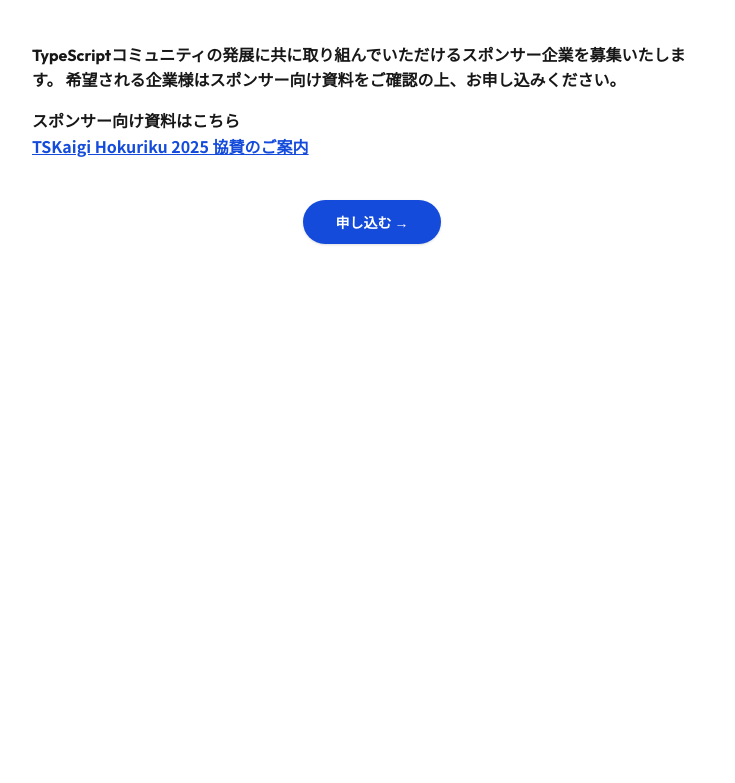
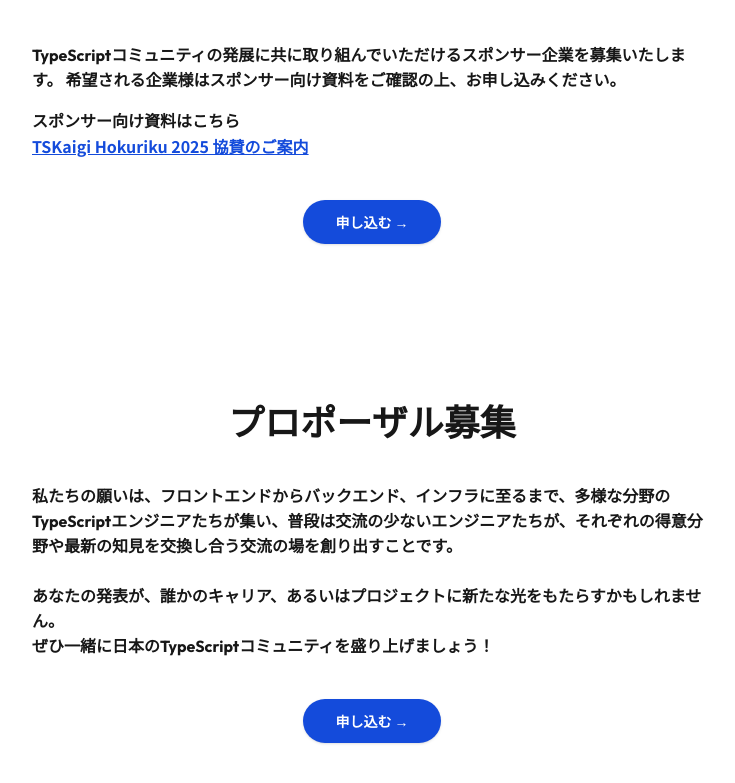
Before and after one commit to tskaigi/hokuriku-web-site, a Next.js app: page / in a window 1280 px wide. Shown: the part 963-1746 px from the top of the page, without its empty margins (268-1003 px from the left). Before the commit the page ends 1303 px from the top, so only its background shows below. Built offline with nearby package versions, Linux system fonts and the light colour scheme.

Commit message:
feat: add CfpRecruitment section

```diff
--- a/src/app/page.tsx
+++ b/src/app/page.tsx
@@ -1,3 +1,4 @@
+import { CfpRecruitment } from "@/components/cfp-recruitment";
 import { CountdownTimer } from "@/components/countdown-timer";
 import { SponsorRecruitment } from "@/components/sponsor-recruitment";
 import { ChevronDown } from "lucide-react";
@@ -55,8 +56,8 @@ const Home = () => {
         </div>
       </div>
 
-      {/* Sponsor Section */}
       <SponsorRecruitment />
+      <CfpRecruitment />
     </main>
   );
 };
--- /dev/null
+++ b/src/components/cfp-recruitment.tsx
@@ -0,0 +1,41 @@
+import Link from "next/link";
+
+export const CfpRecruitment = () => {
+  return (
+    <section
+      aria-labelledby="cfp-heading"
+      className="mx-auto w-full max-w-screen-md px-6 pt-10 pb-24 text-center lg:pt-14"
+    >
+      <h2
+        id="cfp-heading"
+        className="font-noto text-center text-[32px] leading-[48px] font-bold tracking-[-1.2%] lg:text-4xl"
+      >
+        プロポーザル募集
+      </h2>
+
+      <div className="mx-auto mt-10 max-w-[680px] space-y-10 text-left">
+        <div>
+          <div className="px-0 leading-[25px] font-bold tracking-[-0.75%]">
+            <p>
+              私たちの願いは、フロントエンドからバックエンド、インフラに至るまで、多様な分野のTypeScriptエンジニアたちが集い、普段は交流の少ないエンジニアたちが、それぞれの得意分野や最新の知見を交換し合う交流の場を創り出すことです。
+            </p>
+            <br />
+            <p>
+              あなたの発表が、誰かのキャリア、あるいはプロジェクトに新たな光をもたらすかもしれません。
+            </p>
+            <p>ぜひ一緒に日本のTypeScriptコミュニティを盛り上げましょう！</p>
+          </div>
+        </div>
+
+        <div className="mt-10 flex justify-center">
+          <Link
+            href="https://docs.google.com/forms/d/e/1FAIpQLScPI8DoYJDvUD2f0I8N077rdxMDxQPsKwkKqLs0C4tHdipsXQ/viewform"
+            className="font-noto bg-primary focus-visible:ring-primary/40 text-background inline-flex items-center rounded-full px-8 py-3 text-sm font-bold shadow-sm transition-opacity hover:opacity-90 focus-visible:ring-2 focus-visible:outline-none"
+          >
+            申し込む →
+          </Link>
+        </div>
+      </div>
+    </section>
+  );
+};
```
